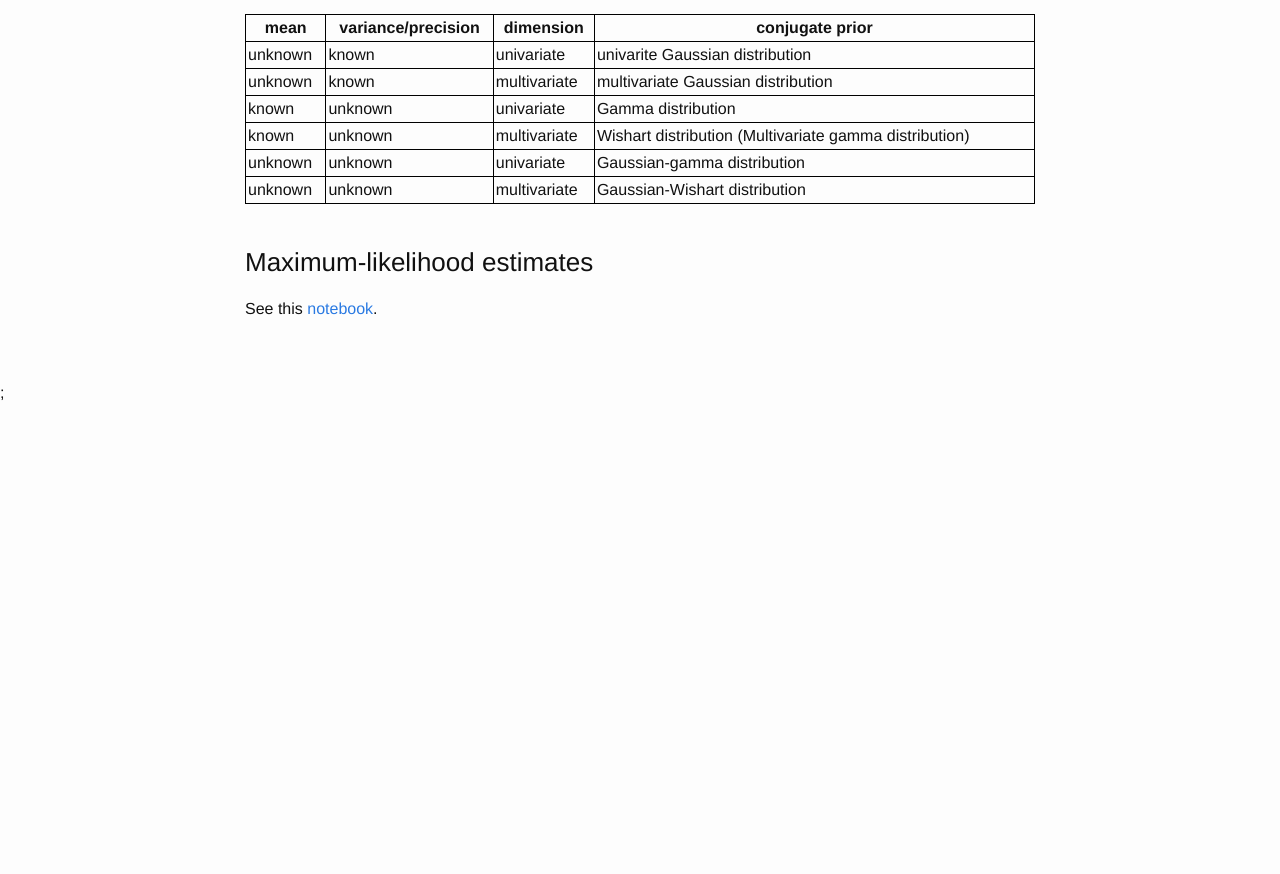
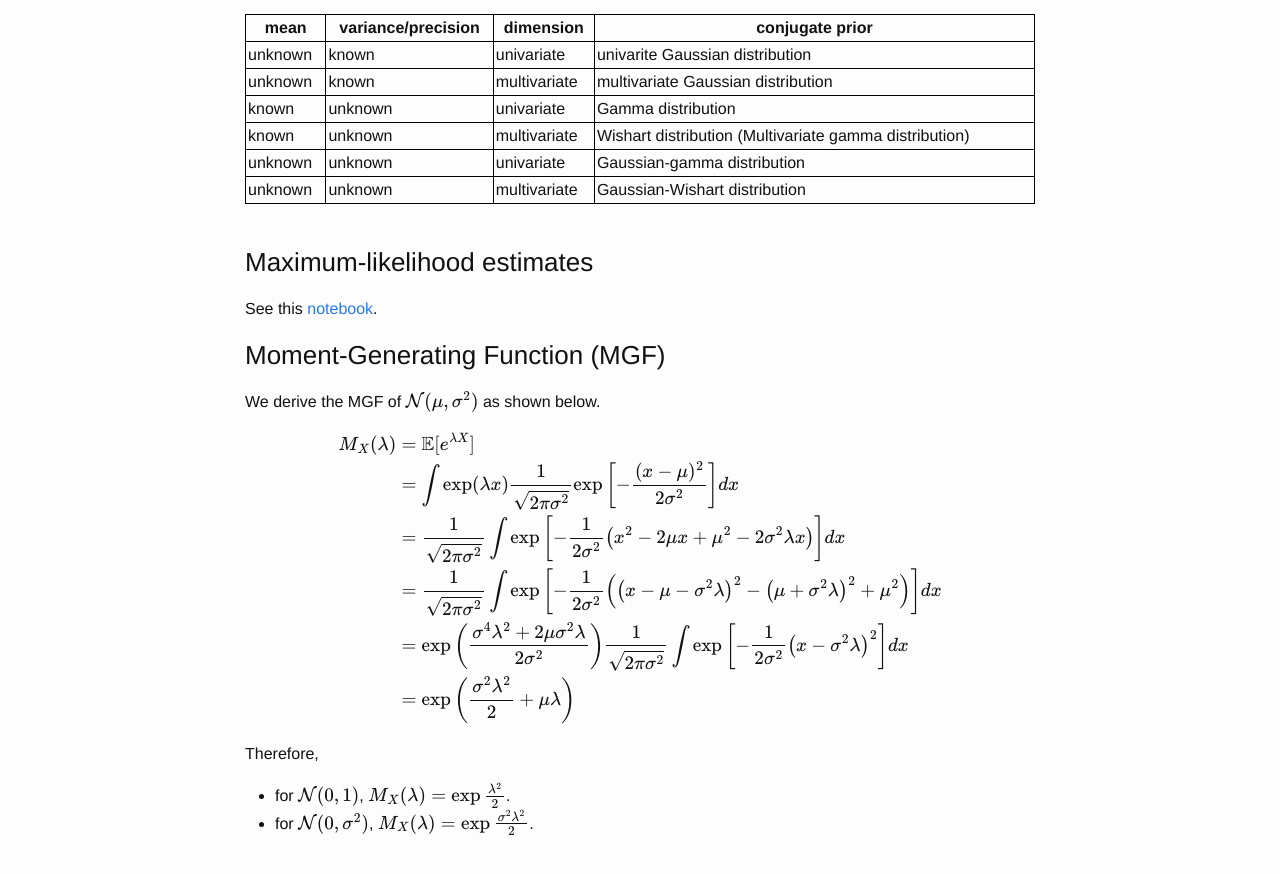
Before and after one commit to zyxue/zyxue.github.io, a Jekyll site: the page built from _posts/2021-08-29-gaussian-distributions.md, in a window 1280 px wide and 900 px high, scrolled down 1614 px. Shown: the top 874 px of the window. Built offline with Jekyll 4.4.1, drawn with Linux system fonts in a browser that asks for light colours; formulas are drawn with MathJax 3; comment, search, counter and statistics services are not loaded; before the commit the page ends 2019 px from its top, so only the background shows below that.

Commit message:
derived MGF for Gaussian

```diff
--- a/_posts/2021-08-29-gaussian-distributions.md
+++ b/_posts/2021-08-29-gaussian-distributions.md
@@ -123,3 +123,25 @@
 ### Maximum-likelihood estimates
 
 See this [notebook](https://github.com/zyxue/book-notes-pattern-recognition-and-machine-learning-bishop/blob/master/ch2-probability-distributions/ex-2.34-find-maximum-likelihood-estimate-of-covariance-matrix-of-a-multivariate-gaussian.ipynb).
+
+
+### Moment-Generating Function (MGF)
+
+We derive the MGF of $\mathcal{N}(\mu, \sigma^2)$ as shown below.
+
+$$
+\begin{align*}
+M_X(\lambda)
+&= \mathbb{E}[e^{\lambda X}] \\
+&= \int \exp(\lambda x) \frac{1}{\sqrt{2\pi \sigma^2}} \exp \left[ -\frac{(x - \mu)^2}{2\sigma^2}\right ] dx \\
+&= \frac{1}{\sqrt{2\pi \sigma^2}} \int \exp\left[ -\frac{1}{2\sigma^2} \left(x^2 - 2\mu x + \mu^2 -  2\sigma^2 \lambda x \right ) \right ] dx \\
+&= \frac{1}{\sqrt{2\pi \sigma^2}} \int \exp\left[ -\frac{1}{2\sigma^2} \left( \left(x - \mu - \sigma^2 \lambda \right )^2 - \left( \mu + \sigma^2 \lambda \right )^2 + \mu^2  \right ) \right ] dx \\
+&=  \exp\left(\frac{\sigma^4 \lambda^2  + 2\mu \sigma^2 \lambda}{2\sigma^2} \right)  \frac{1}{\sqrt{2\pi \sigma^2}} \int \exp\left[ -\frac{1}{2\sigma^2} \left(x - \sigma^2 \lambda \right )^2  \right ] dx \\
+&= \exp\left( \frac{\sigma^2 \lambda^2}{2} + \mu\lambda \right)
+\end{align*}
+$$
+
+Therefore,
+
+* for $\mathcal{N}(0, 1)$, $M_X(\lambda) = \exp \frac{\lambda^2}{2}$.
+* for $\mathcal{N}(0, \sigma^2)$, $M_X(\lambda) = \exp \frac{\sigma^2 \lambda^2}{2}$.
```
